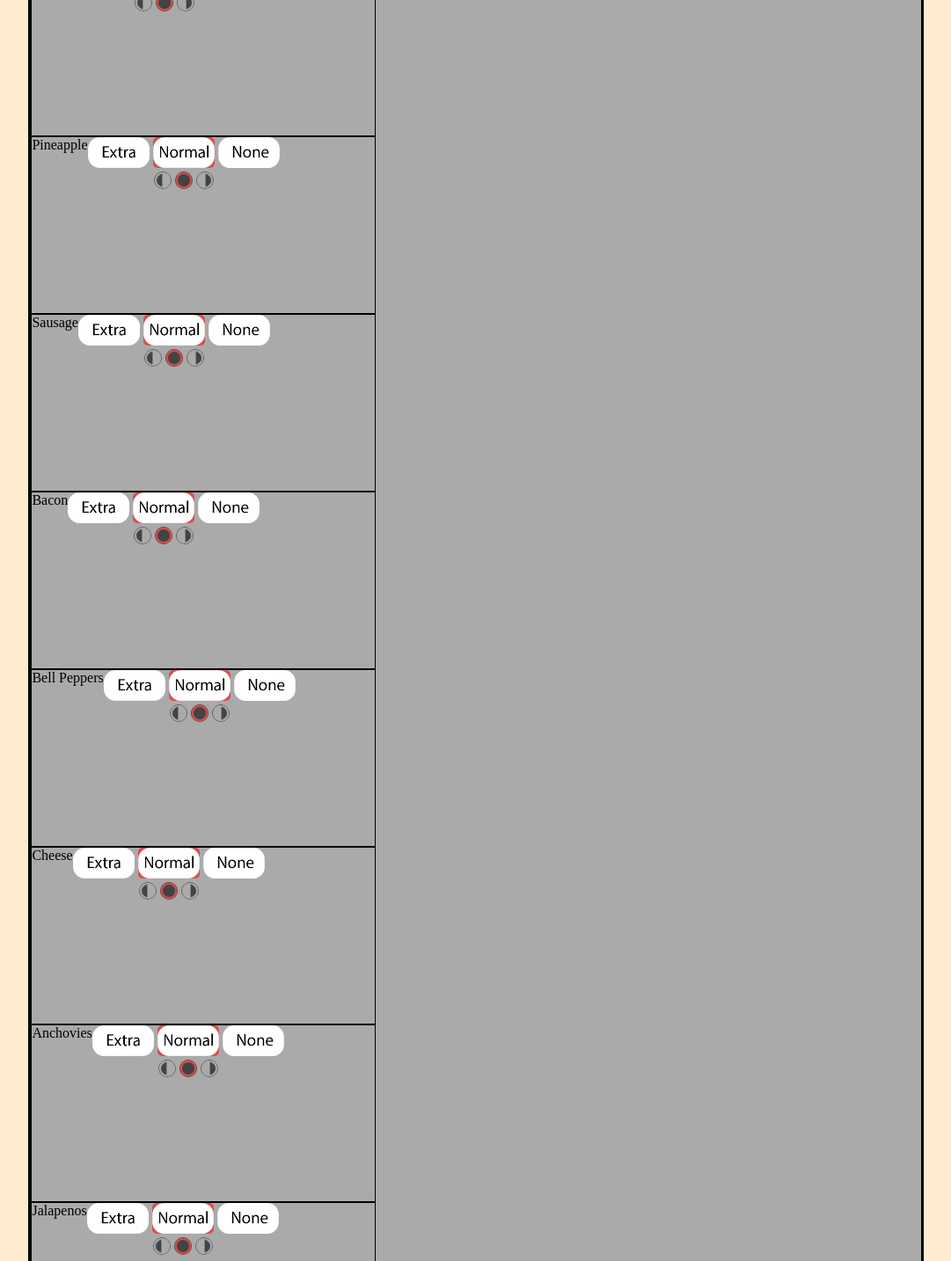
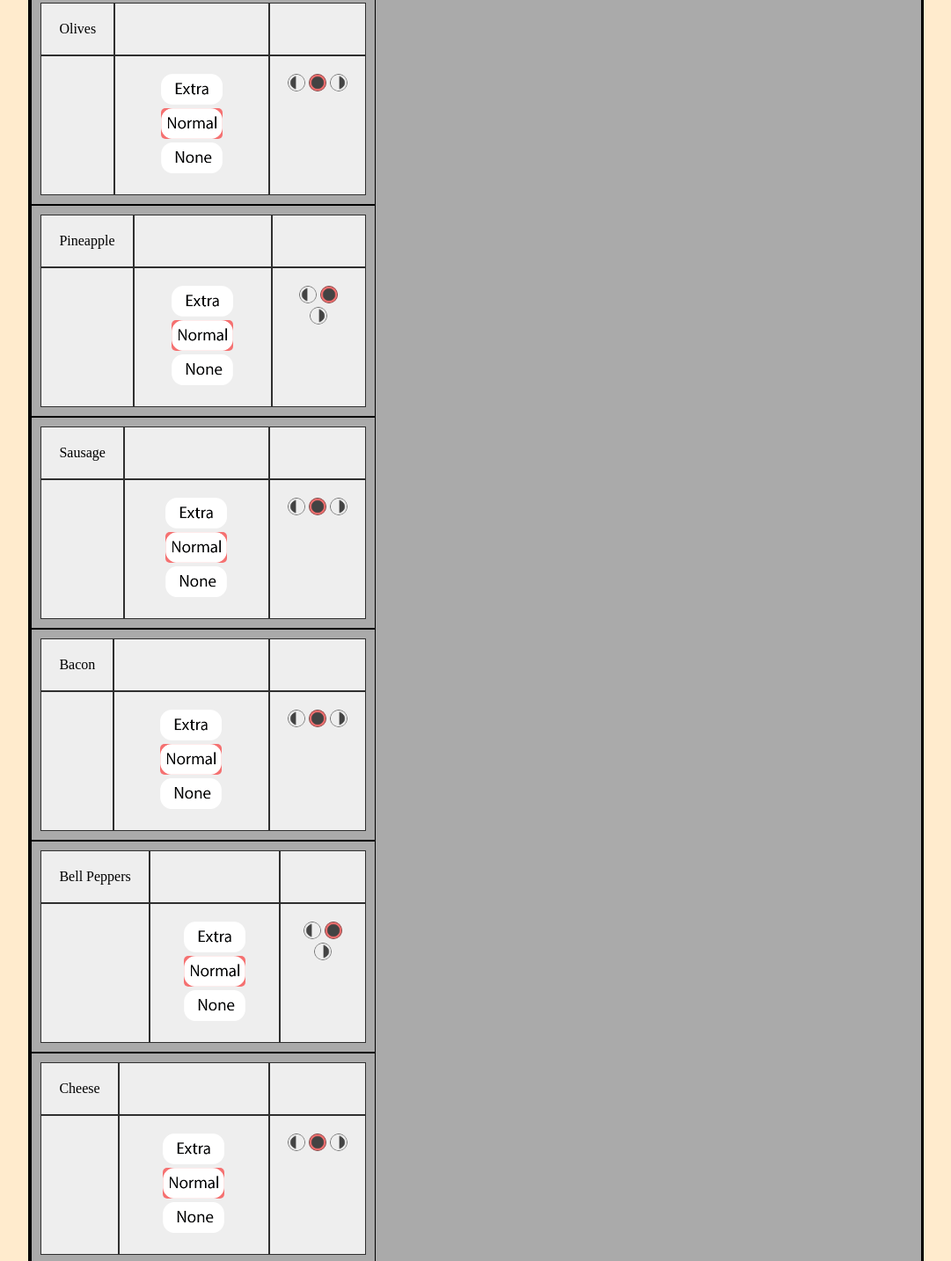
Before and after one commit to Eyoung88/Noire, a website built with webpack: page dist/index.html in a window 1280 px wide. Shown: the part 462-1896 px from the top of the page at 88% size, without its empty margins (99-1180 px from the left). Built offline with nearby package versions, Linux system fonts and the light colour scheme.

Commit message:
Added changes to the topping buttons

```diff
--- a/src/framework_javascript.js
+++ b/src/framework_javascript.js
@@ -2,16 +2,16 @@ const pizza = document.getElementById("pizza");
 const toppings = document.getElementsByClassName("toppings");
 
 pizza.innerHTML = `<div id="toppings_row">
-<div id="pepperoni" class="toppings">Pepperoni</div>
-<div id="ham" class="toppings">Ham</div>
-<div id="olives" class="toppings">Olives</div>
-<div id="pineapple" class="toppings">Pineapple</div>
-<div id="sausage" class="toppings">Sausage</div>
-<div id="bacon" class="toppings">Bacon</div>
-<div id="bell_peppers" class="toppings">Bell Peppers</div>
-<div id="cheese" class="toppings">Cheese</div>
-<div id="anchovies" class="toppings">Anchovies</div>
-<div id="jalapenos" class="toppings">Jalapenos</div>
+<div id="Pepperoni" class="toppings"></div>
+<div id="Ham" class="toppings"></div>
+<div id="Olives" class="toppings"></div>
+<div id="Pineapple" class="toppings"></div>
+<div id="Sausage" class="toppings"></div>
+<div id="Bacon" class="toppings"></div>
+<div id="Bell Peppers" class="toppings"></div>
+<div id="Cheese" class="toppings"></div>
+<div id="Anchovies" class="toppings"></div>
+<div id="Jalapenos" class="toppings"></div>
 </div>
 <div id="pizza_canvas">
 <canvas id="myCanvas" width="620" height="624"></canvas>
@@ -19,6 +19,13 @@ pizza.innerHTML = `<div id="toppings_row">
 
 Array.from(toppings).forEach(function (element) {
     element.innerHTML += `<div class="toppings_box">
+
+        <div class="grid-container">
+            <div class="grid-item topping_font">${element.id}</div>
+            <div class="grid-item"></div>
+            <div class="grid-item"></div>
+            <div class="grid-item"></div>
+            <div class="grid-item">
                 <div class="topping_amount">
                     <label class="container">
                         <input class="img_radio" type="radio" name="topping_amount_${element.id}" value="Extra">
@@ -31,26 +38,26 @@ Array.from(toppings).forEach(function (element) {
                     <label class="container">
                         <input class="img_radio" type="radio" name="topping_amount_${element.id}" value="None">
                         <img class="topping_resize" src="./images/None.png">
-
                     </label>
                 </div>
+            </div>
+            <div class="grid-item">
                 <div class="portion_of_pizza">
                 <label>
                     <input class="img_radio" type="radio" name="pizza_portion_${element.id}" value="left">
                     <img class="img_resize" src="./images/PizzaPortionLeft.png">
                 </label>
-
                 <label>
                     <input class="img_radio" type="radio" name="pizza_portion_${element.id}" value="full" checked>
                     <img class="img_resize" src="./images/PizzaPortionFull.png">
                 </label>
-
                 <label>
                     <input class="img_radio" type="radio" name="pizza_portion_${element.id}" value="right">
                     <img class="img_resize" src="./images/PizzaPortionRight.png">
                 </label>
             </div>
-
+        </div>
+    </div>
 </div>`;
 });
 
--- a/src/style.scss
+++ b/src/style.scss
@@ -39,7 +39,6 @@ html {
 }
 
 .toppings {
-  height: 200px;
   border: solid 1px #000;
   display: flex;
 }
@@ -75,3 +74,17 @@ html {
 .img_radio[type="radio"]:checked + img {
   background-color: rgba(251, 6, 6, 0.541);
 }
+
+.grid-container {
+  display: grid;
+  grid-template-columns: auto auto auto;
+  // background-color: #2196F3;
+  padding: 10px;
+}
+
+.grid-item {
+  background-color: rgba(255, 255, 255, 0.8);
+  border: 1px solid rgba(0, 0, 0, 0.8);
+  padding: 20px;
+  text-align: center;
+}
```
Lines whose indentation alone changed are shown as unchanged.
